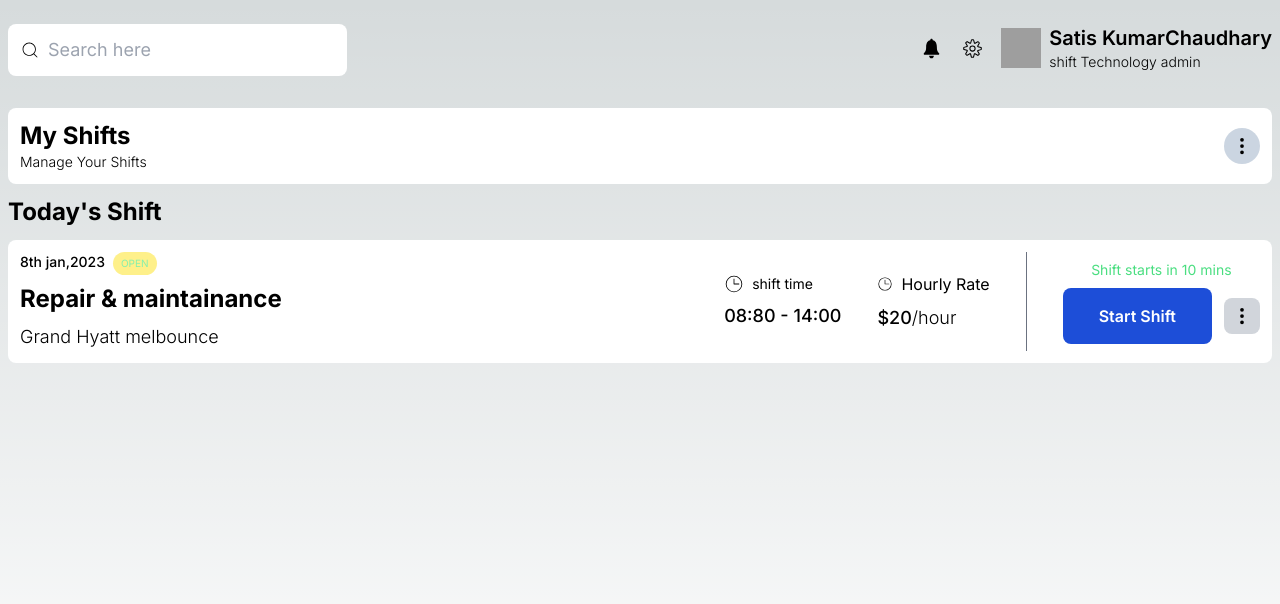
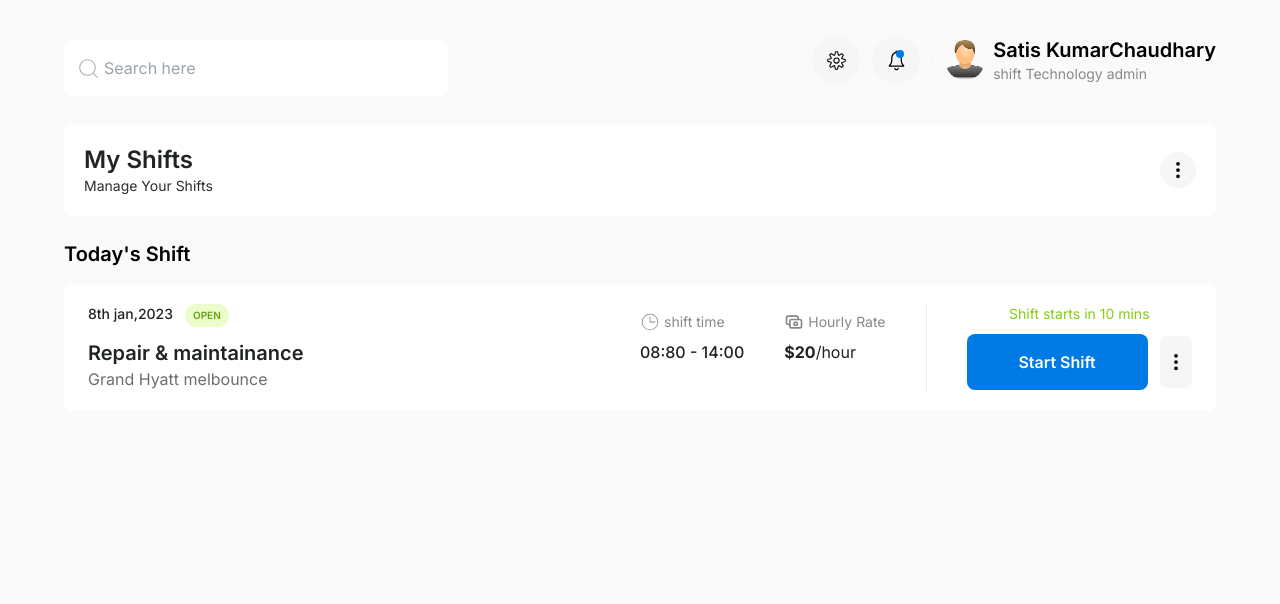
Before and after one commit to Satis9815/next-test-app, a Next.js app: page / in a window 1280 px wide. Shown: the top 604 px of the page. Built offline with nearby package versions, Linux system fonts and the light colour scheme; grey boxes are pictures that could not be loaded.

Commit message:
Design updated

```diff
--- a/src/app/globals.css
+++ b/src/app/globals.css
@@ -5,7 +5,7 @@
 :root {
   --foreground-rgb: 0, 0, 0;
   --background-start-rgb: 214, 219, 220;
-  --background-end-rgb: 255, 255, 255;
+  --background-end-rgb: #fafafa;
 }
 
 @media (prefers-color-scheme: dark) {
@@ -18,10 +18,5 @@
 
 body {
   color: rgb(var(--foreground-rgb));
-  background: linear-gradient(
-      to bottom,
-      transparent,
-      rgb(var(--background-end-rgb))
-    )
-    rgb(var(--background-start-rgb));
+  background: var(--background-end-rgb);
 }
--- a/src/app/page.js
+++ b/src/app/page.js
@@ -1,124 +1,174 @@
-
-"use client";
+'use client';
 import { CiSearch } from 'react-icons/ci';
-import { IoIosNotifications } from 'react-icons/io';
+import { IoIosNotificationsOutline } from 'react-icons/io';
 import { CiSettings } from 'react-icons/ci';
 import { BsThreeDotsVertical } from 'react-icons/bs';
 import { CiClock2 } from 'react-icons/ci';
 import { IoEyeOutline } from 'react-icons/io5';
+import { AiOutlineSwap } from 'react-icons/ai';
+import { TbArrowBadgeUp } from 'react-icons/tb';
+import { MdBlockFlipped } from 'react-icons/md';
 import { useState } from 'react';
+import { TbCash } from 'react-icons/tb';
+import Image from 'next/image';
 export default function Home() {
-
   const [active, setActive] = useState(false);
   const toggleDropdown = () => {
     setActive(!active);
   };
+  const dropDownData = [
+    {
+      id: 1,
+      title: 'View Shift Details',
+      icon: <IoEyeOutline size={20} color="#000000" />,
+    },
+    {
+      id: 2,
+      title: 'Swap Shift',
+      icon: <AiOutlineSwap size={20} color="#000000" />,
+    },
+    {
+      id: 3,
+      title: 'Offer Shift',
+      icon: <TbArrowBadgeUp size={20} color="#000000" />,
+    },
+    {
+      id: 4,
+      title: 'Can’t make it',
+      icon: <MdBlockFlipped size={20} color="#000000" />,
+    },
+  ];
   return (
     <main className="min-h-screen p-2">
-      <header className="mx-auto w-full max-w-7xl flex justify-between mt-4">
-        <div className="relative">
+      <header className="mx-auto w-full max-w-6xl  flex justify-between flex-col-reverse mt-4 sm:flex-row sm:items-center">
+        <div className="relative  mt-4 md:w-1/3">
           <input
             type="text"
             placeholder="Search here"
-            className="p-3 outline-0 px-10 rounded-lg text-lg"
+            className="py-4 outline-0 px-10 pr-3 rounded-lg text-base w-full"
           />
-          <CiSearch size={20} className="absolute top-4 left-3" />
+          <CiSearch size={25} className="absolute top-4 left-3 " color='#AFB0AF' />
         </div>
         <nav>
-          <ul className="flex space-x-4 items-center">
+          <ul className="flex  gap-3 items-center">
+            <div>
+              <li className="h-12 w-12  rounded-full flex items-center  justify-center bg-[#f6f6f6]">
+                <CiSettings size={25} />
+              </li>
+            </div>
+            <div>
+              <li className="h-12 w-12 relative rounded-full flex items-center  justify-center bg-[#f6f6f6]">
+                <IoIosNotificationsOutline size={25} />
+                <div className="absolute h-2 w-2 bg-[#007AE5] top-[14px] left-6 rounded-full"></div>
+              </li>
+            </div>
+              <div className='h-5 w-[1px] hidden bg-[#f6f6f6] lg:block'></div>
             <li>
-              <IoIosNotifications size={25} />
-            </li>
-            <li>
-              <CiSettings size={25} />
-            </li>
-            <li>
-              <div className="flex items-center space-x-2">
-                <img
-                  className="h-10 w-10 object-cover"
-                  src="https://cdn.pixabay.com/photo/2020/07/01/12/58/icon-5359553_640.png"
-                  alt=" "
+              <div className="flex items-center gap-2">
+                <Image
+                  className="h-10 w-10 object-cover bg-transparent rounded-full"
+                  src="/user.png"
+                  alt=" user image"
+                  height={40}
+                  width={40}
                 />
                 <div>
-                  <h1 className="text-xl font-semibold">
+                  <h1 className="text-base font-semibold sm:text-xl">
                     Satis KumarChaudhary
                   </h1>
-                  <p className="font-light text-sm">shift Technology admin</p>
+                  <p className="font-normal text-[#878988] text-sm">
+                    shift Technology admin
+                  </p>
                 </div>
               </div>
             </li>
           </ul>
         </nav>
       </header>
-      <section className="mx-auto w-full max-w-7xl flex justify-between mt-8 p-3 rounded-lg bg-white">
+      <section className="mx-auto w-full max-w-6xl flex justify-between mt-7 p-5 rounded-lg bg-white">
         <div className="flex justify-between items-center w-full">
           <div>
-            <h3 className="font-bold text-2xl">My Shifts</h3>
-            <p className="font-light text-sm">Manage Your Shifts</p>
+            <h3 className=" text-[#202422] text-2xl font-semibold">My Shifts</h3>
+            <p className="font-normal text-sm text-[#2B2F2D]">
+              Manage Your Shifts
+            </p>
           </div>
-          <div className="h-9 w-9 bg-slate-300 rounded-full flex items-center justify-center cursor-pointer">
+          <div className="h-9 w-9 bg-[#F6F6F6] rounded-full flex items-center justify-center cursor-pointer">
             <BsThreeDotsVertical size={20} />
           </div>
         </div>
       </section>
 
-      <section className="mx-auto w-full max-w-7xl ">
-        <h2 className="mt-3 text-2xl font-bold ">Today&apos;s Shift</h2>
-        <div className=" mt-3 p-3 rounded-lg bg-white flex justify-between">
-          <div className="">
-            <div className="flex space-x-2">
-              <p className="text-sm font-medium">8th jan,2023</p>
-              <p className="text-[10px] text-green-300 rounded-3xl p-1 px-2 bg-yellow-200 ">
+      <section className="mx-auto w-full max-w-6xl ">
+        <h2 className="mt-6 text-xl font-semibold ">Today&apos;s Shift</h2>
+        <div className=" mt-4 py-5 px-6 rounded-lg bg-white flex justify-between flex-col lg:flex-row">
+          <div>
+            <div className="flex gap-3">
+              <p className="text-sm font-medium text-[#202422]">8th jan,2023</p>
+              <p className="text-[10px] text-[#65A30D] font-semibold rounded-3xl p-1 px-2 bg-[#ECFCCB]">
                 OPEN
               </p>
             </div>
-            <h3 className="font-bold text-2xl my-2">Repair & maintainance</h3>
-            <p className="text-lg font-light">Grand Hyatt melbounce</p>
+            <h3 className="font-semibold text-[#202422] text-xl my-3 mb-0">
+              Repair & maintainance
+            </h3>
+            <p className="text-base text-[#6C6E6D] font-normal">
+              Grand Hyatt melbounce
+            </p>
           </div>
-          <div className="flex items-center space-x-9 ">
-            <div className="">
-              <div className="flex items-center space-x-2 mb-2">
-                <CiClock2 size={20} />
-                <span className="text-sm">shift time</span>
+          <div className="flex items-start flex-col gap-2 lg:flex-row lg:w-1/2 lg:justify-between">
+            <div className="mt-2">
+              <div className="flex items-center gap-1 mb-2">
+                <CiClock2 size={20} color="#878988" />
+                <span className="text-sm font-normal text-[#878988]">
+                  shift time
+                </span>
               </div>
-              <p className="text-lg font-medium">08:80 - 14:00</p>
-            </div>
-            <div className="">
-              <div className="flex items-center space-x-2 mb-2">
-                <CiClock2 /> <span>Hourly Rate</span>
-              </div>
-              <p className="text-lg font-medium">
-                $20<span className="font-light">/hour</span>
+              <p className="text-base text-[#202422] font-medium">
+                08:80 - 14:00
               </p>
             </div>
-            <div className="h-full w-[1px] bg-gray-500"></div>
-            <div className="flex items-center flex-col">
-              <p className="text-sm text-green-400 mb-2">
+            <div className="mt-2">
+              <div className="flex items-center gap-1  mb-2">
+                <TbCash size={20} color="#878988" />
+                <span className="text-sm font-normal text-[#878988]">
+                  Hourly Rate
+                </span>
+              </div>
+              <p className="text-base text-[#202422] font-bold">
+                $20<span className="font-normal">/hour</span>
+              </p>
+            </div>
+            <div className="h-full w-[1px] hidden bg-[#EDEDED] lg:block "></div>
+            <div className="flex items-start w-full flex-col lg:w-auto lg:items-center">
+              <p className="text-sm text-[#84CC16] mb-[10px]">
                 Shift starts in 10 mins
               </p>
-              <div className="relative flex items-center gap-3">
-                <button className="bg-blue-700 text-white font-semibold py-4 px-9 rounded-lg cursor-pointer border-0 outline-none">
+              <div className="relative flex items-center gap-3 w-full ">
+                <button className="bg-[#007AE5] w-full text-white text-base font-semibold py-4 px-6 rounded-lg cursor-pointer border-0 outline-none lg:px-11  ">
                   Start Shift
                 </button>
-                <div className="h-9 w-9 rounded-lg bg-gray-300 flex items-center cursor-pointer justify-center">
+                <div className="w-12 py-4  rounded-lg  bg-[#F6F6F6] flex items-center cursor-pointer justify-center ">
                   <BsThreeDotsVertical size={20} onClick={toggleDropdown} />
                 </div>
-                {
-                  active && (
-                    <div className="absolute bg-white p-4 right-0 top-14">
-                    {[1, 2, 3, 4].map((item) => (
+                {active && (
+                  <div
+                    className="absolute   bg-white p-4 -right-3 top-[4.5rem] w-52 z-10 shadow-2xl
+                      rounded-lg"
+                  >
+                    {dropDownData.map((item) => (
                       <div
-                        key={item}
-                        className=" flex items-center gap-1 pb-3 bottom-1 border-b mt-3 last:border-b-0 last:pb-0"
+                        key={item.id}
+                        className=" flex items-center gap-1 pb-3 bottom-1 border-b mt-3 cursor-pointer last:border-b-0 last:pb-0"
                       >
-                        <IoEyeOutline size={20} />
-                        <p>View shift Details</p>
+                        {item.icon}
+                        <p className="text-[#202422] text-xs font-medium">
+                          {item.title}
+                        </p>
                       </div>
                     ))}
                   </div>
-                  )
-                }
-
+                  )}
               </div>
             </div>
           </div>
```
Also changed, not shown: public/user.png (added).
